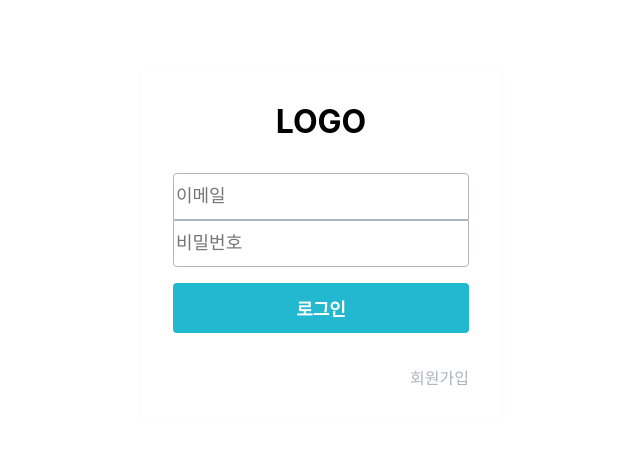
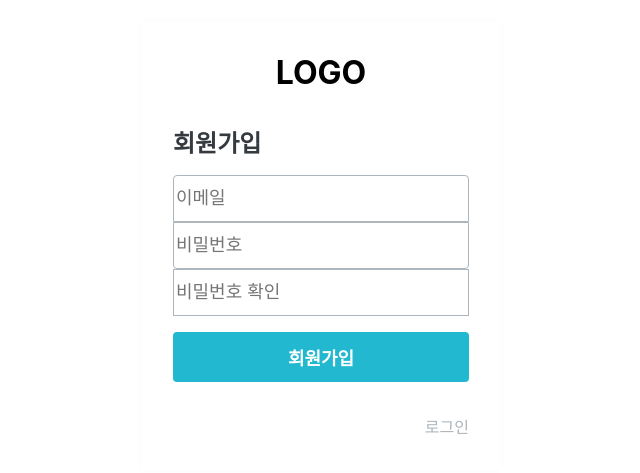
Before and after one commit to korea2oo5/homedeco-frontend, a React (Create React App) app: page /register in a window 1280 px wide. Shown: the part 155-628 px from the top of the page, without its empty margins (319-959 px from the left). Built offline with nearby package versions, Linux system fonts and the light colour scheme.

Commit message:
회원가입 UI

```diff
--- a/src/components/LoginPage.js
+++ b/src/components/LoginPage.js
@@ -5,7 +5,7 @@
 const LoginPage = () => {
   return (
     <AuthTemplate>
-      <AuthForm />
+      <AuthForm type="login" />
     </AuthTemplate>
   );
 };
--- a/src/components/RegisterPage.js
+++ b/src/components/RegisterPage.js
@@ -5,7 +5,7 @@
 const RegisterPage = () => {
   return (
     <AuthTemplate>
-      <AuthForm />
+      <AuthForm type="register" />
     </AuthTemplate>
   );
 };
--- a/src/components/auth/AuthForm.js
+++ b/src/components/auth/AuthForm.js
@@ -5,7 +5,6 @@
 import Button from "../common/Button";
 
 // 회원가입 또는 로그인
-
 const AuthFormBlock = styled.div`
   h2 {
     margin: 0;
@@ -47,9 +46,16 @@
   border-radius: 0px 0px 4px 4px;
 `;
 
-const AuthForm = () => {
+const textMap = {
+  login: "로그인",
+  register: "회원가입",
+};
+
+const AuthForm = ({ type }) => {
+  const text = textMap[type];
   return (
     <AuthFormBlock>
+      <h2>{text}</h2>
       <form>
         <StyledInputEmail
           autoComplete="email"
@@ -62,12 +68,24 @@
           placeholder="비밀번호"
           type="password"
         />
+        {type === "register" && (
+          <StyledInput
+            autoComplete="new-password"
+            name="passwordConfirm"
+            placeholder="비밀번호 확인"
+            type="password"
+          />
+        )}
         <ButtonWithMarginTop cyan fullWidth>
-          로그인
+          {text}
         </ButtonWithMarginTop>
       </form>
       <Footer>
-        <Link to="/register">회원가입</Link>
+        {type === "login" ? (
+          <Link to="/register">회원가입</Link>
+        ) : (
+          <Link to="/login">로그인</Link>
+        )}
       </Footer>
     </AuthFormBlock>
   );
```
